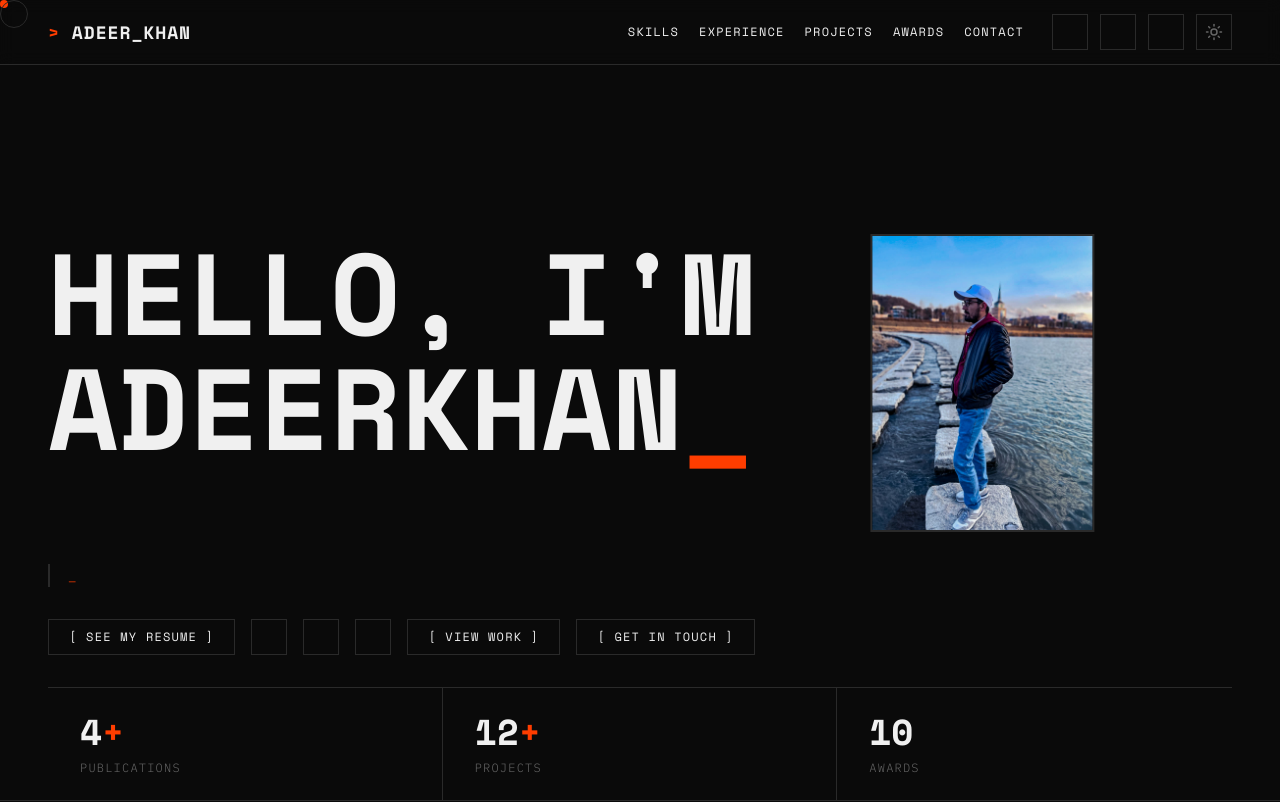
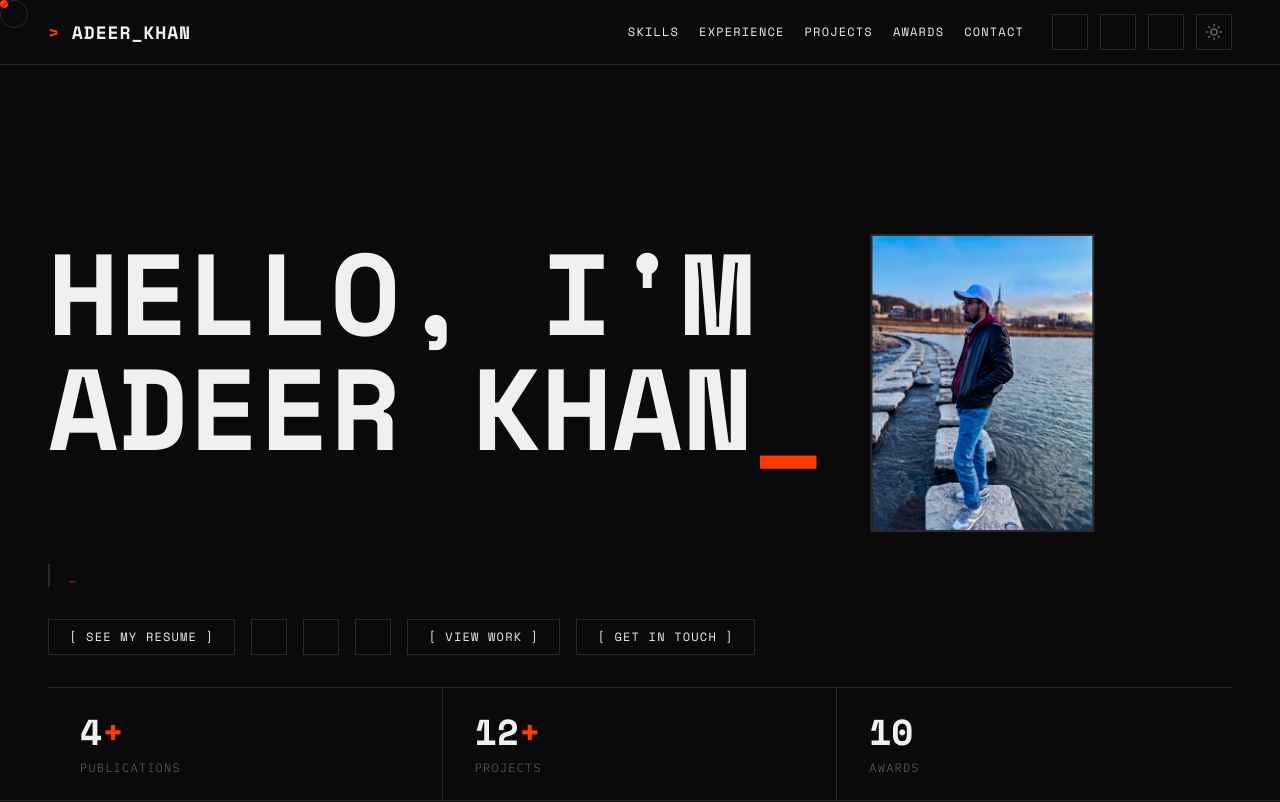
Before and after one commit to adeerkhan/adeerkhan.github.io, a Next.js app: page / in a window 1280 px wide. Shown: the top 802 px of the page. Built offline with nearby package versions, Linux system fonts and the light colour scheme; some icons are missing.

Commit message:
Fix hero name rendering: preserve space between words

```diff
--- a/app/globals.css
+++ b/app/globals.css
@@ -129,13 +129,20 @@ a {
 }
 
 .terminal-char {
-  display: inline-block;
+  display: inline;
   opacity: 0;
   animation: terminal-char-in 0.5s ease forwards;
 }
 
 @keyframes terminal-char-in {
   to { opacity: 1; }
+}
+
+@media (prefers-reduced-motion: reduce) {
+  .terminal-char {
+    opacity: 1;
+    animation: none;
+  }
 }
 
 .cursor::after {
```
